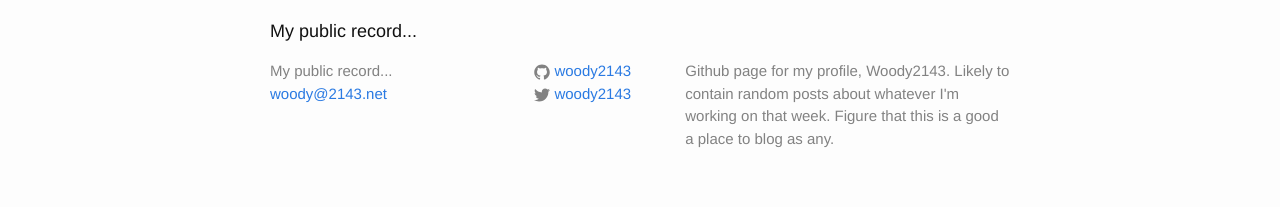
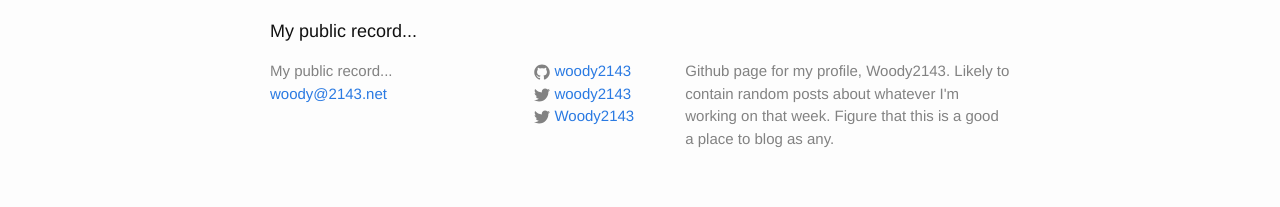
Before and after one commit to Woody2143/woody2143.github.io, a Jekyll site: the page built from index.html, in a window 1280 px wide. Shown: the part 813-1020 px from the top of the page. Built offline with Jekyll 4.4.1, drawn with Linux system fonts in a browser that asks for light colours.

Commit message:
Add LinkedIn user link to footer

```diff
--- a/_config.yml
+++ b/_config.yml
@@ -9,6 +9,7 @@ baseurl: "" # the subpath of your site, e.g. /blog/
 url: "http://woody2143.github.io" # the base hostname & protocol for your site
 twitter_username: woody2143
 github_username:  woody2143
+linkedIn_username:  Woody2143
 
 highlighter: pygments
 github: [Repository metadata]
--- a/_includes/footer.html
+++ b/_includes/footer.html
@@ -42,6 +42,21 @@
             </a>
           </li>
           {% endif %}
+
+          {% if site.linkedIn_username %}
+          <li>
+            <a href="https://www.linkedin.com/in/{{ site.linkedIn_username }}">
+              <span class="icon  icon--linkedin-square">
+                <svg viewBox="0 0 16 16">
+                  <path fill="#828282" d="M15.969,3.058c-0.586,0.26-1.217,0.436-1.878,0.515c0.675-0.405,1.194-1.045,1.438-1.809
+                  c-0.632,0.375-1.332,0.647-2.076,0.793c-0.596-0.636-1.446-1.033-2.387-1.033c-1.806,0-3.27,1.464-3.27,3.27 c0,0.256,0.029,0.506,0.085,0.745C5.163,5.404,2.753,4.102,1.14,2.124C0.859,2.607,0.698,3.168,0.698,3.767 c0,1.134,0.577,2.135,1.455,2.722C1.616,6.472,1.112,6.325,0.671,6.08c0,0.014,0,0.027,0,0.041c0,1.584,1.127,2.906,2.623,3.206 C3.02,9.402,2.731,9.442,2.433,9.442c-0.211,0-0.416-0.021-0.615-0.059c0.416,1.299,1.624,2.245,3.055,2.271 c-1.119,0.877-2.529,1.4-4.061,1.4c-0.264,0-0.524-0.015-0.78-0.046c1.447,0.928,3.166,1.469,5.013,1.469 c6.015,0,9.304-4.983,9.304-9.304c0-0.142-0.003-0.283-0.009-0.423C14.976,4.29,15.531,3.714,15.969,3.058z"/>
+                </svg>
+              </span>
+
+              <span class="username">{{ site.linkedIn_username }}</span>
+            </a>
+          </li>
+          {% endif %}
         </ul>
       </div>
 
```
